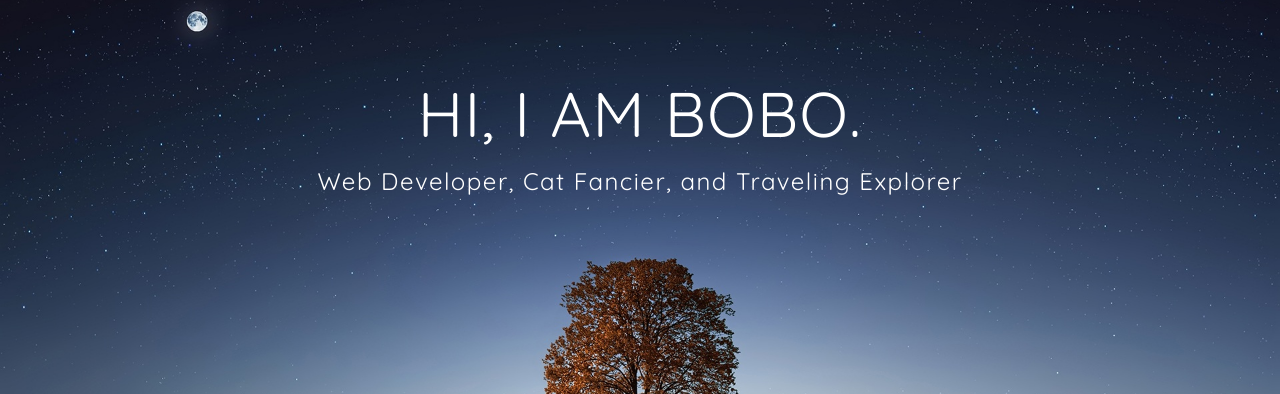
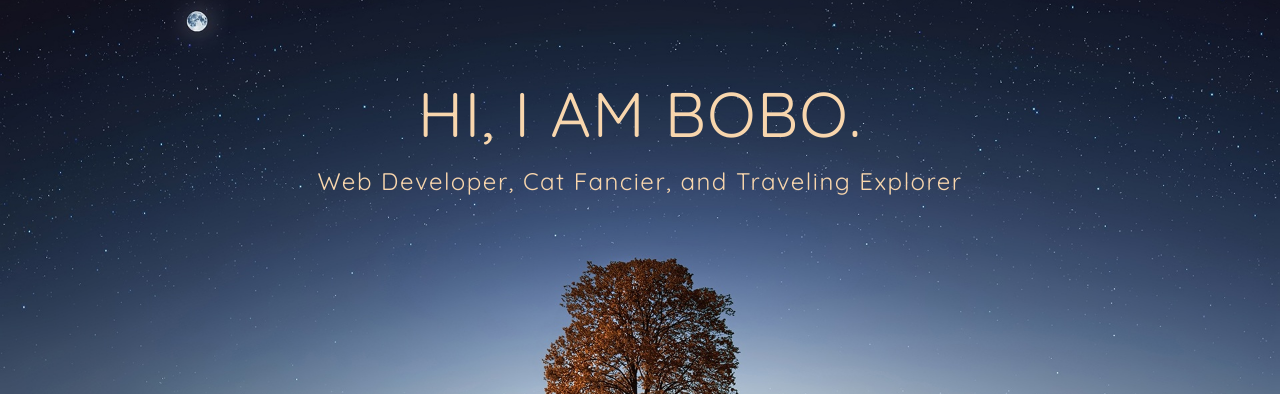
Before and after one commit to Boboboo/PersonalWebsite, a PHP site: page / in a window 1280 px wide. Shown: the part 51-445 px from the top of the page. Run offline with PHP 8.4, Linux system fonts and the light colour scheme; some libraries are stand-ins or nearby versions.

```diff
--- a/aboutme.css
+++ b/aboutme.css
@@ -29,7 +29,7 @@ body{
     letter-spacing: 1.5px;
     padding: 10px;
     margin-top: 100px;
-    color:rgba(148, 177, 230, 0.5);
+    color:rgba(148, 177, 230, 0.4);
 }
 
 /*buttons*/
--- a/styling.css
+++ b/styling.css
@@ -18,7 +18,7 @@ body{
     letter-spacing: 1.5px;
     padding: 10px;
     margin-top: 100px;
-    color:white;
+    color:#f8d6ad;
 }
 
 .blue{
```
